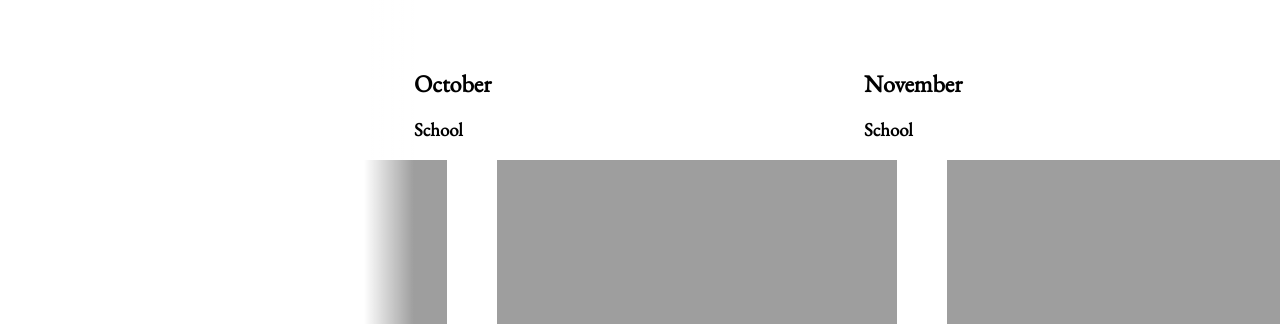
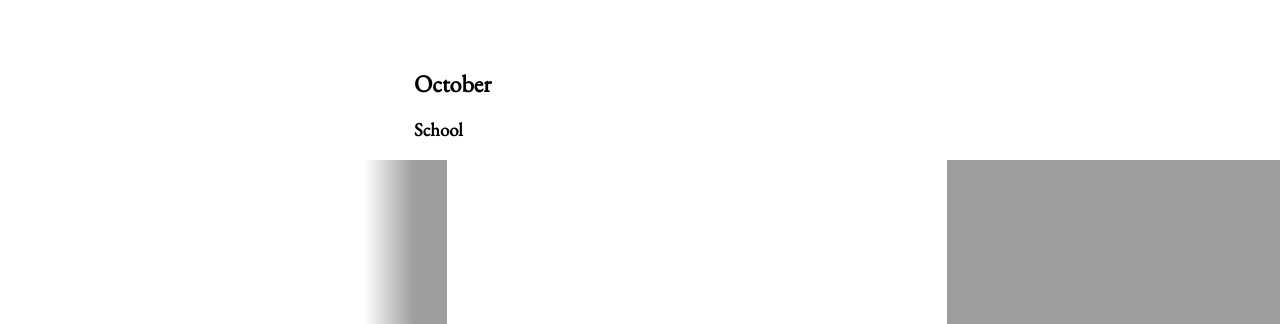
Before and after one commit to jas-minetong/jas-minetong.github.io, a website: page src/index.html in a window 1280 px wide. Shown: the top 324 px of the page. Drawn offline with nearby package versions, Linux system fonts and the light colour scheme; a web font is replaced by a local one.

Commit message:
changing section width

```diff
--- a/src/index.css
+++ b/src/index.css
@@ -56,8 +56,8 @@ h1, h2, h3, h4, h5, h6 {
 
 .section {
   box-sizing: border-box;
-  min-width: 450px;
-  width: 450px;
+  min-width: 900px;
+  width: 900px;
   padding: 50px;
 }
 
```
